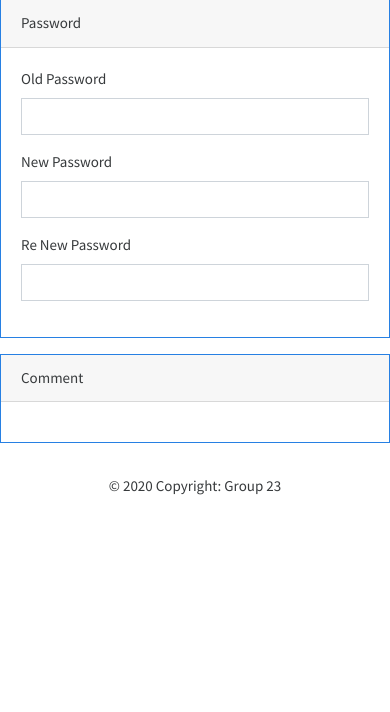
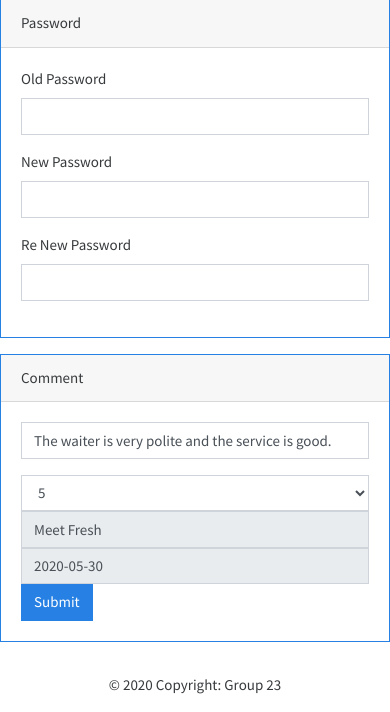
Before and after one commit to GavinTian1991/CPSC304, a PHP site: page /CPSC304/inc/cprofile.php in a window 390 px wide. Shown: the part 402-1114 px from the top of the page. Before the commit the page ends 897 px from the top, so only its background shows below. Run offline with PHP 8.4, Linux system fonts and the light colour scheme; a user stored in the database is signed in; data comes from the database, SQL or seed files in the repository.

Commit message:
Customer can update previous comments

```diff
--- a/inc/cprofile.php
+++ b/inc/cprofile.php
@@ -6,6 +6,7 @@
     }
     $msg = '';
     $msgClass = '';
+    $commentIndex = 0;
 
 
     $curCustomerName = '';
@@ -89,6 +90,33 @@
       }
     }
 
+
+    if(isset($_POST['submit_new_comment'])){
+
+      $newCommentindex = $_POST['submit_new_comment'];
+      $newCommentContent = $_POST['new_comment_array'][$newCommentindex];
+      $newCommentRating = $_POST['new_rating_array'][$newCommentindex];
+      $newCommentShopName = $_POST['new_comment_shop'][$newCommentindex];
+      $newCommentShopID = $_POST['new_comment_shop_ID'][$newCommentindex];
+      $newCommentDate = $_POST['new_comment_date'][$newCommentindex];
+
+
+      $accountCommentQuery = "UPDATE Comments_from_Customer
+      SET Contents = '$newCommentContent', Rating_Level = '$newCommentRating'
+      WHERE Account_ID = '$curCustomerID' AND Shop_ID = '$newCommentShopID'";
+
+      $accountCommentResult = mysqli_query($conn, $accountCommentQuery);
+
+      if($accountCommentResult){
+          $msg = 'Comment update successfully!';
+          $msgClass = 'alert-success';
+      } else {
+        $msg = 'Comment update failed.';
+        $msgClass = 'alert-danger';
+      }
+
+    }
+
     $generalProfileQuery = "SELECT User_Name, Email FROM Account WHERE Account_ID = '$curCustomerID'";
     $generalProfileResult = mysqli_query($conn, $generalProfileQuery);
     $generalProfilePosts = mysqli_fetch_assoc($generalProfileResult);
@@ -122,6 +150,7 @@
     window.onload=function(){
       $("#general_button").hide();
       $("#password_button").hide();
+      //$(".btn-primary").hide();
     }
 </script>
 
@@ -158,7 +187,7 @@
               <div class="form-group">
                 <label>Birthday</label>
                 <br>
-                <input id="new_birthday_text" type="text" name ="new_birthday" id="datepicker" value="<?php echo $curCustomerBirthday?>">
+                <input id="new_birthday_text" type="text" name ="new_birthday" id="datepicker" value="<?php echo $curCustomerBirthday?>" required>
                 <script type="text/javascript">
                     $("#new_birthday_text").bind("change paste keyup", function() {
                       $("#general_button").show();
@@ -185,11 +214,13 @@
                   </div>
                   <div class="modal-footer">
                     <button type="button" class="btn btn-secondary" data-dismiss="modal">Close</button>
-                    <button type="submit" name="submit_new_general" class="btn btn-primary">Save changes</button>
+                    <button type="submit" name="submit_new_general" class="btn btn-secondary">Save changes</button>
                   </div>
                 </div>
               </div>
             </div>
+            <!-- Modal -->
+
 
 
 
@@ -224,7 +255,7 @@
                 </button>
 
 
-                            <!-- Modal -->
+            <!-- Modal -->
             <div class="modal fade" id="passwordModal" tabindex="-1" role="dialog" aria-labelledby="exampleModalLabel" aria-hidden="true">
               <div class="modal-dialog" role="document">
                 <div class="modal-content">
@@ -239,28 +270,68 @@
                   </div>
                   <div class="modal-footer">
                     <button type="button" class="btn btn-secondary" data-dismiss="modal">Close</button>
-                    <button type="submit" name="submit_new_password" class="btn btn-primary">Save changes</button>
+                    <button type="submit" name="submit_new_password" class="btn btn-secondary">Save changes</button>
                   </div>
                 </div>
               </div>
             </div>
-
-
-
-
-
-
-
-
           </div>
         </form>
       </div>
     </div>
+
+
+    <form method="post" action="<?php echo $_SERVER['PHP_SELF']; ?>">
       <div class="card border-primary mb-3">
           <div class="card-header">Comment</div>
-          <div class="card-body">
-      </div>
-  </div>
+            <div class="card-body">
+                <?php
+
+                  $cusCommentQuery = "SELECT cfc.Comment_ID, cfc.Contents, cfc.Rating_Level, cfc.Date, mts.Shop_Name, mts.Shop_ID
+                  FROM Comments_from_Customer cfc, Milk_Tea_Shop mts
+                  WHERE cfc.Account_ID = '$curCustomerID'
+                  AND cfc.Shop_ID = mts.Shop_ID";
+                  $cusCommentResult = mysqli_query($conn, $cusCommentQuery);
+                  $cusCommentPosts = mysqli_fetch_all($cusCommentResult, MYSQLI_ASSOC);
+                ?>
+
+                <?php foreach($cusCommentPosts as $comment) : ?>
+                  <div class="row">
+                      <div class="col-sm">
+                        <div class="form-group">
+                          <input type="text" name="new_comment_array[]" class="form-control" value="<?php echo $comment['Contents']?>" required>
+                        </div>
+                      </div>
+                      <div class="col-sm">
+                          <select class="form-control" name="new_rating_array[]" required>
+                              <option selected="selected">
+                                <?php echo $comment['Rating_Level']?>
+                              </option>
+                              <option value="1">1</option>
+                              <option value="2">2</option>
+                              <option value="3">3</option>
+                              <option value="4">4</option>
+                              <option value="5">5</option>
+                          </select>
+                      </div>
+                      <div class="col-sm">
+                          <input type="text" name="new_comment_shop[]" class="form-control" value="<?php echo $comment['Shop_Name']?>" readonly="true" required>
+                      </div>
+                      <div class="col-sm">
+                        <input type="text" name="new_comment_date[]" class="form-control" value="<?php
+                              $rd = $comment['Date'];
+                              $disrdate = date('Y-m-d',strtotime($rd));
+                              echo $disrdate?>" readonly="true" required>
+                      </div>
+                      <div class="col-sm">
+                        <input type="hidden" name="new_comment_shop_ID[]" value="<?php echo $comment['Shop_ID']?>">
+                        <button type="submit" name="submit_new_comment" value="<?php echo $commentIndex++?>" class="btn btn-primary">Submit</button>
+                      </div>
+                  </div>
+                <?php endforeach; ?>
+            </div>
+        </div>
+      </form>
    <?php include('footer.php'); ?>
 </body>
 </html>
```
